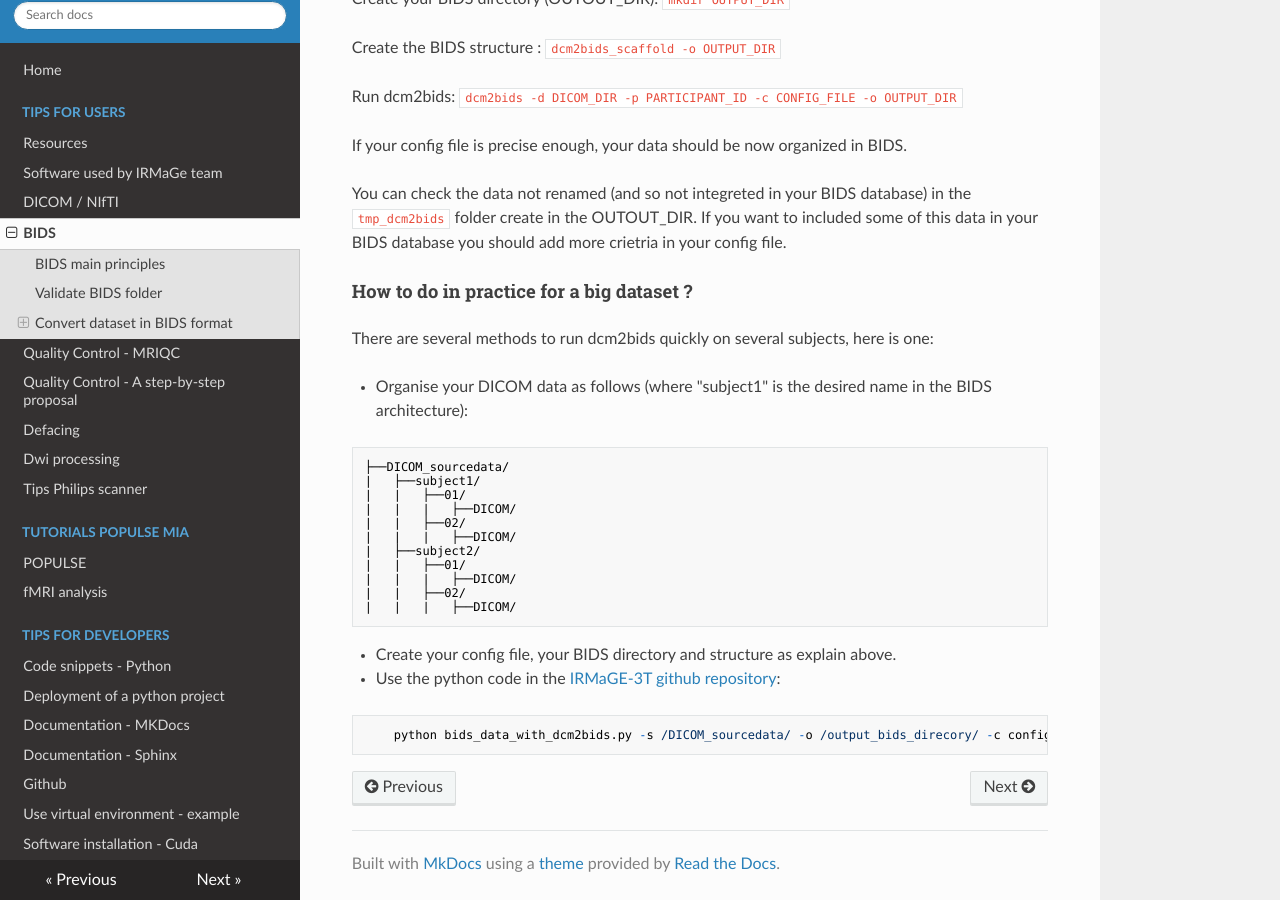
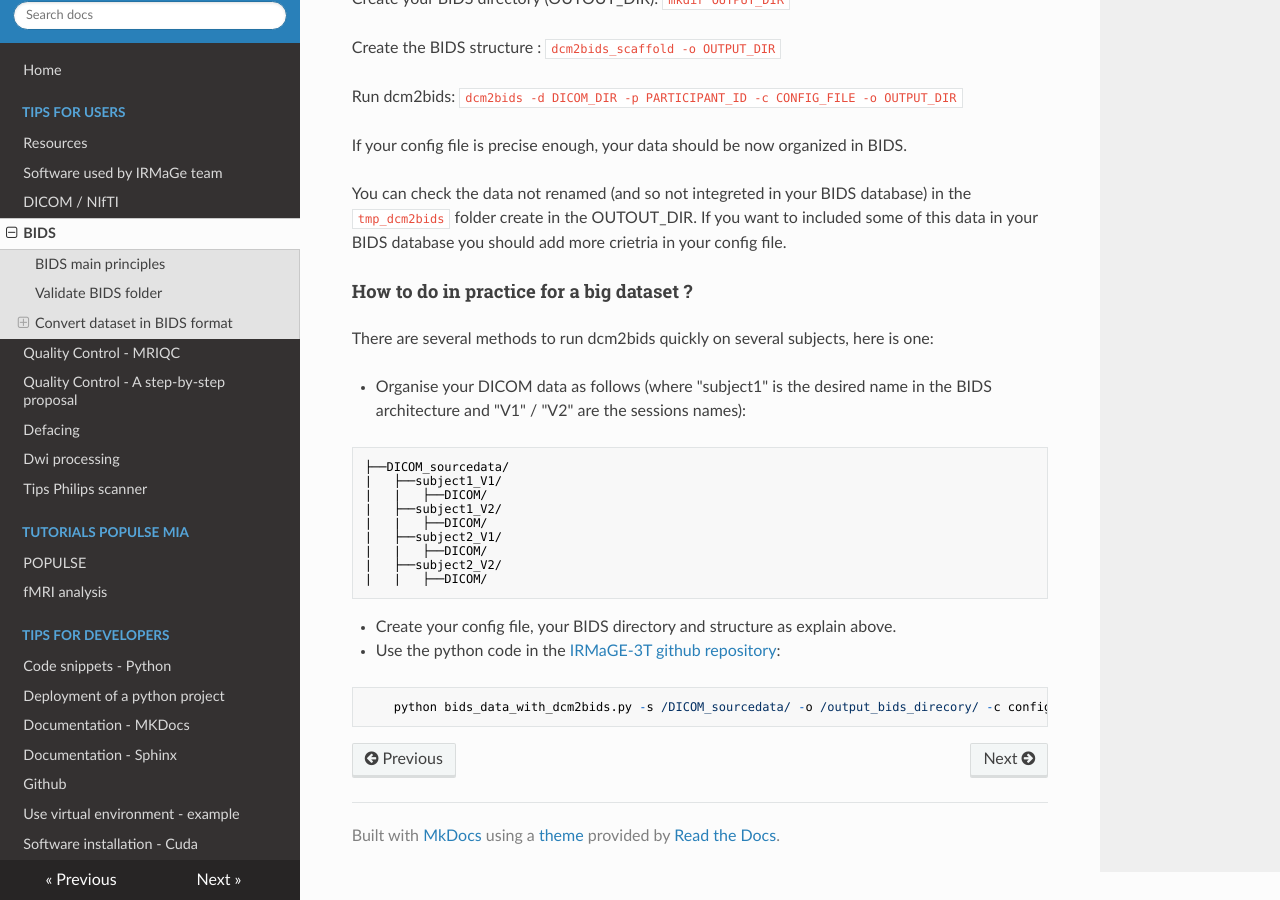
Before and after one commit to IRMaGe-3T/irmage-tools-resources, an MkDocs documentation site: the page built from docs/users/BIDS.md, in a window 1280 px wide and 900 px high, scrolled down 2786 px. Built offline with MkDocs 1.6.1, drawn with Linux system fonts in a browser that asks for light colours; nearby versions of some CDN libraries.

Commit message:
update BIDS.m

````diff
--- a/docs/users/BIDS.md
+++ b/docs/users/BIDS.md
@@ -143,19 +143,17 @@ If you want to included some of this data in your BIDS database you should add m
 
 There are several methods to run dcm2bids quickly on several subjects, here is one:
 
-- Organise your DICOM data as follows (where "subject1" is the desired name in the BIDS architecture):
+- Organise your DICOM data as follows (where "subject1" is the desired name in the BIDS architecture and "V1" / "V2" are the sessions names):
 ```
 ├──DICOM_sourcedata/
-|   ├──subject1/
-|   |   ├──01/
-|   |   |   ├──DICOM/
-|   |   ├──02/
-|   |   |   ├──DICOM/
-|   ├──subject2/
-|   |   ├──01/
-|   |   |   ├──DICOM/
-|   |   ├──02/
-|   |   |   ├──DICOM/
+|   ├──subject1_V1/
+|   |   ├──DICOM/
+|   ├──subject1_V2/
+|   |   ├──DICOM/
+|   ├──subject2_V1/
+|   |   ├──DICOM/
+|   ├──subject2_V2/
+|   |   ├──DICOM/
 ```
 
 - Create your config file, your BIDS directory and structure as explain above.
````
